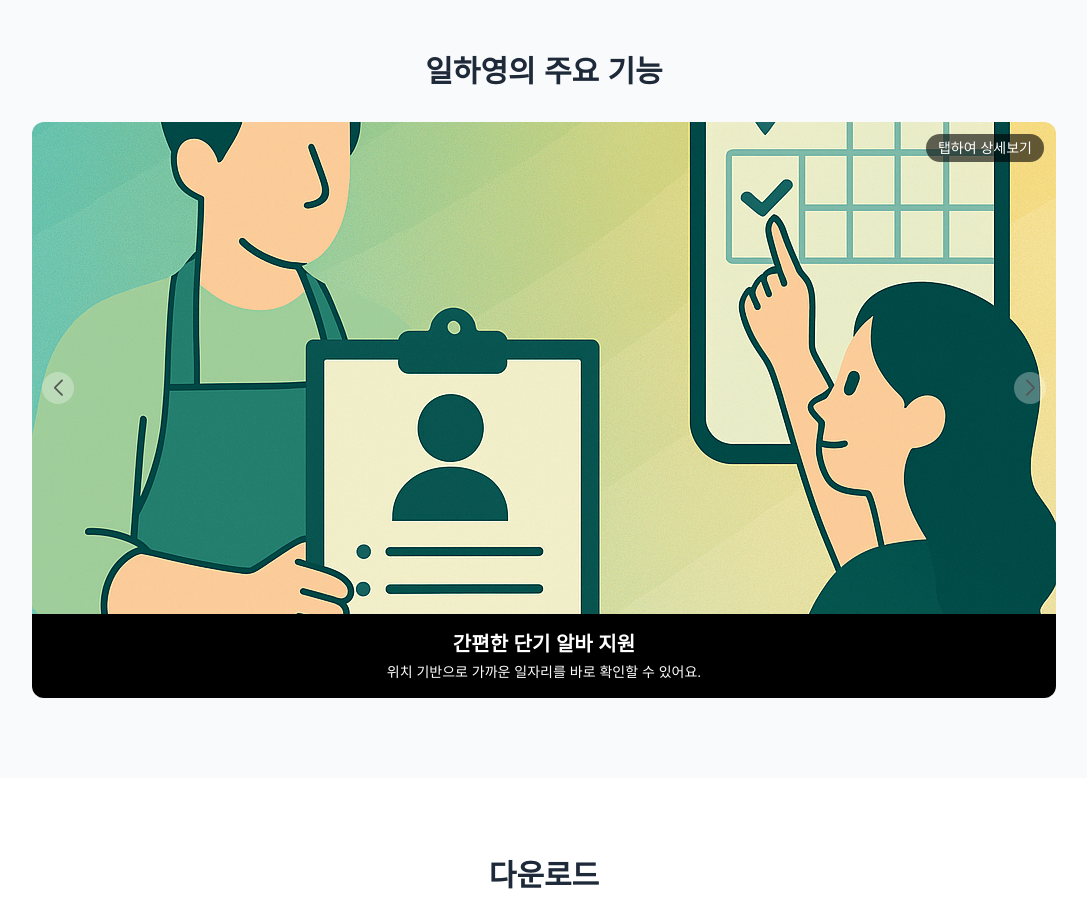
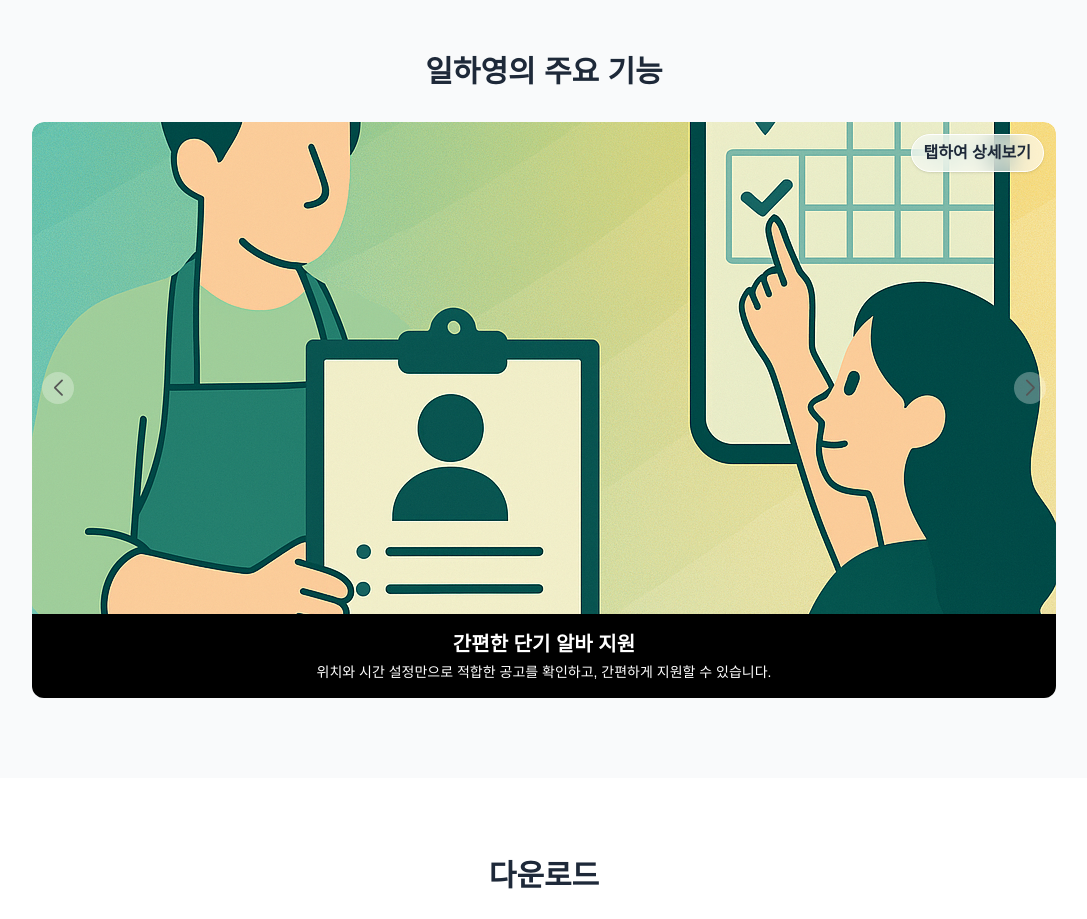
Before and after one commit to Leegiyeon/ilhayoung-web, a Next.js app: page / in a window 1280 px wide. Shown: the part 1520-2439 px from the top of the page, without its empty margins (96-1183 px from the left). Built offline with nearby package versions, Linux system fonts and the light colour scheme.

Commit message:
design: 탭하여 상세보기 디자인 수정

```diff
--- a/src/sections/FeatureSection.tsx
+++ b/src/sections/FeatureSection.tsx
@@ -27,8 +27,8 @@ export default function FeatureSection() {
       modalImages: ['/img/manager1.png', '/img/manager2.png'],
       alt: '사장님의 인사관리 도우미',
       detail: [
-        '출결 체크부터 급여 정산까지 한 화면에서 관리할 수 있어요.',
-        '여러 명의 아르바이트도 간편하게 등록하고 관리할 수 있어요.',
+        '채용 공고 등록부터 출결 및 급여 처리까지 한 번에 관리할 수 있습니다.',
+        '매장 운영에 필요한 인력 관리를 효율적으로 도와줍니다.',
       ],
     },
     {
@@ -36,8 +36,8 @@ export default function FeatureSection() {
       modalImages: ['/img/staff1.png', '/img/staff2.png'],
       alt: '간편한 단기 알바 지원',
       detail: [
-        '위치 기반으로 가까운 일자리를 바로 확인할 수 있어요.',
-        '원클릭으로 지원하고 출결을 관리할 수 있어요.',
+        '위치와 시간 설정만으로 적합한 공고를 확인하고, 간편하게 지원할 수 있습니다.',
+        '원클릭 지원으로 알바 찾기가 더 쉬워집니다.',
       ],
     },
     {
@@ -45,8 +45,8 @@ export default function FeatureSection() {
       modalImages: ['/img/replace1.png', '/img/replace2.png'],
       alt: '대체 인력 빠른 섭외',
       detail: [
-        '갑작스런 결원에도 대체 근무자를 손쉽게 요청할 수 있어요.',
-        '기존 근무자가 직접 대체자 스케줄을 확인하고 응답해요.',
+        '대체 스케줄 확인 후 기존 근무자에게 빠르게 요청할 수 있어 업무 공백을 줄일 수 있습니다.',
+        '突발 상황에도 빠르게 대응할 수 있는 시스템을 제공합니다.',
       ],
     },
   ];
@@ -85,12 +85,14 @@ export default function FeatureSection() {
                   className="relative w-full h-[28rem] sm:h-[36rem] cursor-pointer"
                   onClick={() => openModal(item)}
                 >
-                  <Image src={item.thumbnail} alt={item.alt} fill className="object-cover" />
+                  <Image src={item.thumbnail} alt={item.alt} fill className="object-cover rounded-xl" />
 
-                  {/* 텍스트 오버레이 */}
-                  <div className="absolute top-0 right-0 m-3 bg-black/60 text-white text-xs sm:text-sm px-3 py-1 rounded-full">
+                  {/* 우측 상단 '탭하여 상세보기' 가이드 */}
+                  <div className="absolute top-3 right-3 bg-white/60 border border-white text-gray-800 font-semibold text-sm sm:text-base px-3 py-1.5 rounded-full shadow-sm backdrop-blur-md">
                     탭하여 상세보기
                   </div>
+
+                  {/* 하단 텍스트 오버레이 */}
                   <div className="absolute bottom-0 w-full bg-black bg-opacity-60 text-white text-center py-4 text-sm sm:text-base">
                     <strong className="block text-lg sm:text-xl">{item.alt}</strong>
                     <span className="block mt-1 text-xs sm:text-sm">{item.detail[0]}</span>
@@ -100,7 +102,6 @@ export default function FeatureSection() {
             ))}
           </Swiper>
 
-          {/* Swiper 화살표 스타일 */}
           <style jsx global>{`
             .swiper-button-prev,
             .swiper-button-next {
```
